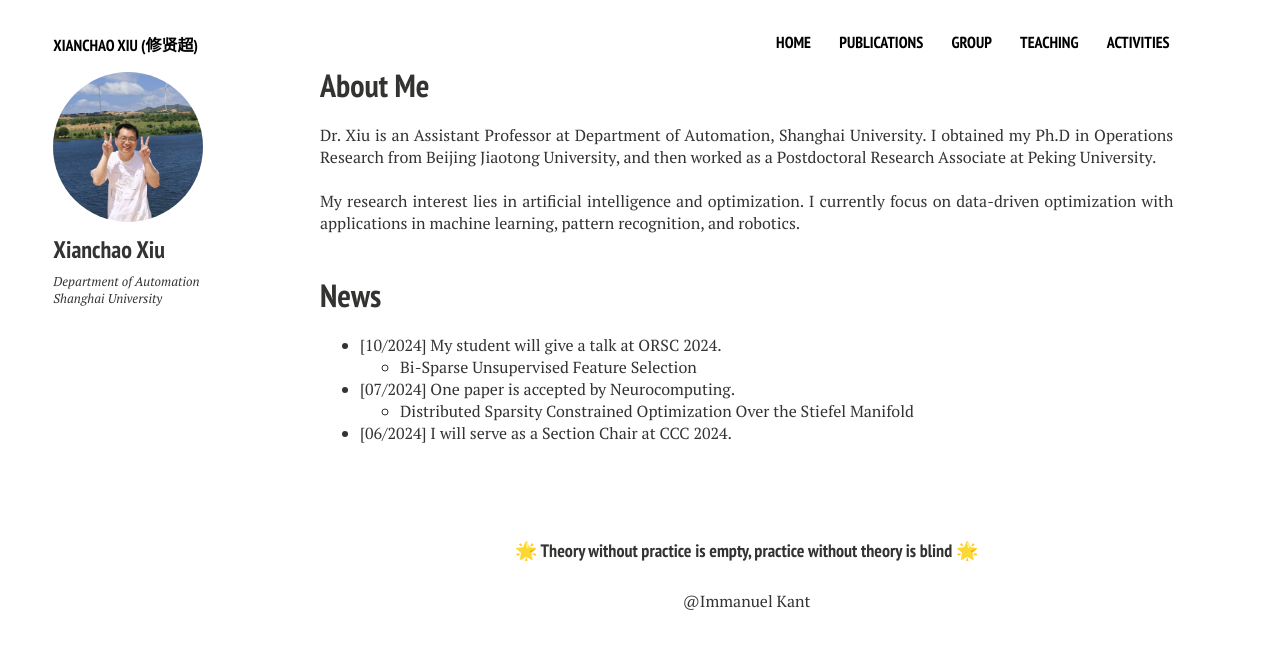
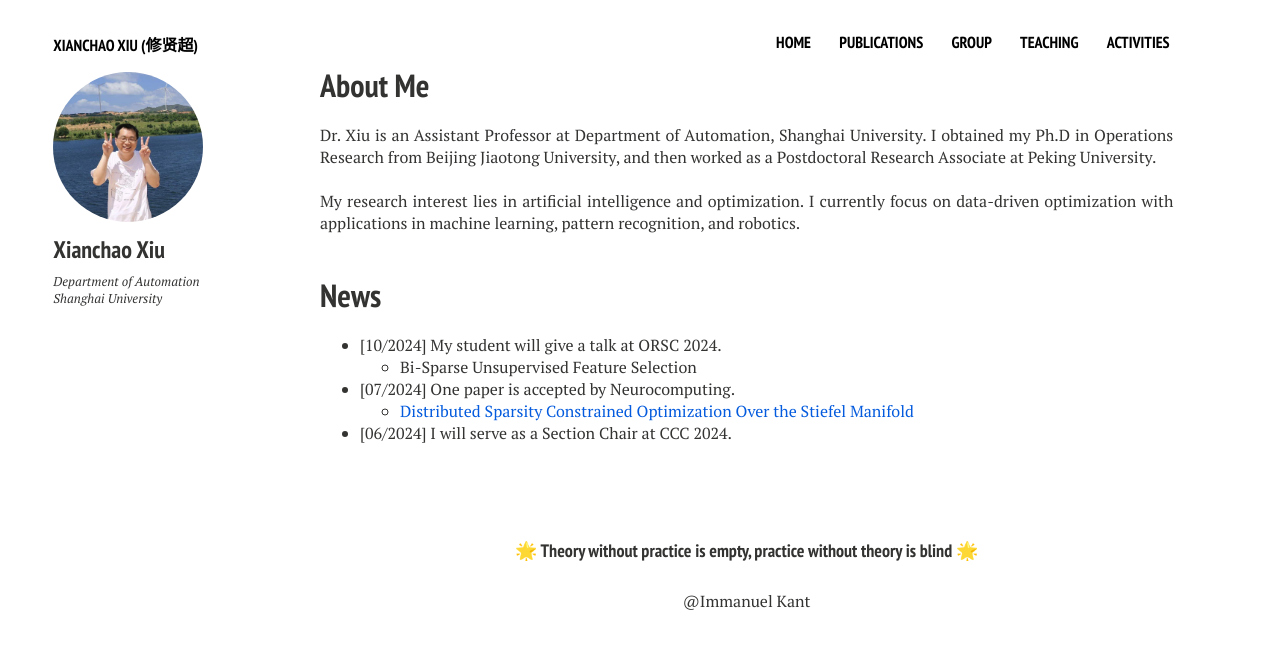
Before and after one commit to xianchaoxiu/xianchaoxiu.github.io, a Jekyll site: the page built from index.md, in a window 1280 px wide. Shown: the top 649 px of the page. Built offline with Jekyll 4.4.1, drawn with Linux system fonts in a browser that asks for light colours; nearby versions of some CDN libraries.

Commit message:
Update home2.html

```diff
--- a/_layouts/home2.html
+++ b/_layouts/home2.html
@@ -45,7 +45,7 @@
       </ul>
       <li>[07/2024] One paper is accepted by Neurocomputing.
       <ul>
-      <li> Distributed Sparsity Constrained Optimization Over the Stiefel Manifold</li>
+      <li> <a href="https://www.sciencedirect.com/science/article/pii/S0925231224010385" class="textlink" target="_blank">Distributed Sparsity Constrained Optimization Over the Stiefel Manifold</a></li>
       </ul>
       <li>[06/2024] I will serve as a Section Chair at CCC 2024.<br><br>
     </ul>
```
